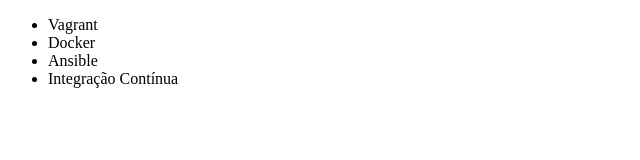
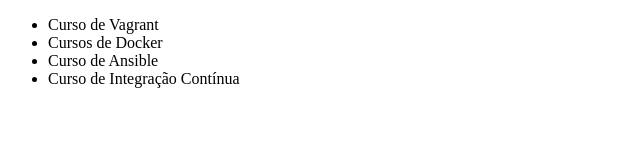
Before and after one commit to Gois1985/teste-git, a plain HTML site: page index.html in a window 1280 px wide. Shown: the whole page, without its empty margins (0-640 px from the left). Drawn offline with Linux system fonts and the light colour scheme.

Commit message:
complemento dos nomes dos cursos

```diff
--- a/index.html
+++ b/index.html
@@ -10,10 +10,10 @@
 
 <body>
     <ul>
-        <li>Vagrant</li>
-        <li>Docker</li>
-        <li>Ansible</li>
-        <li>Integração Contínua</li>
+        <li>Curso de Vagrant</li>
+        <li>Cursos de Docker</li>
+        <li>Curso de Ansible</li>
+        <li>Curso de Integração Contínua</li>
     </ul>
 </body>
 
```
